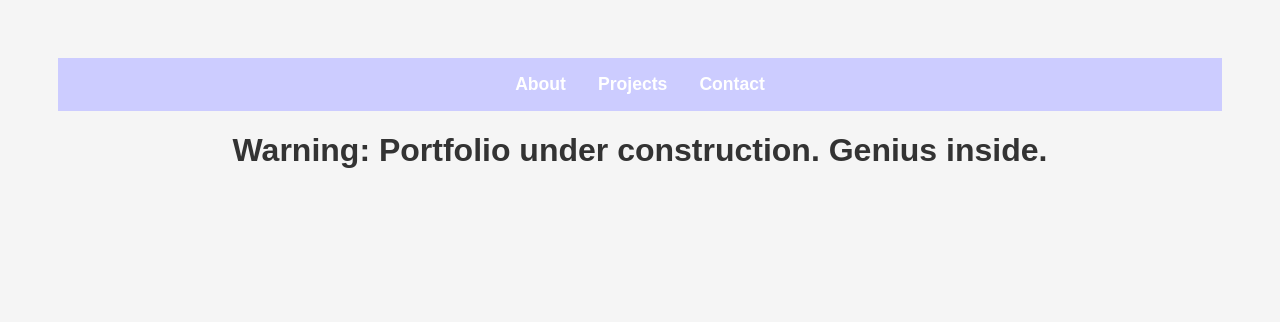
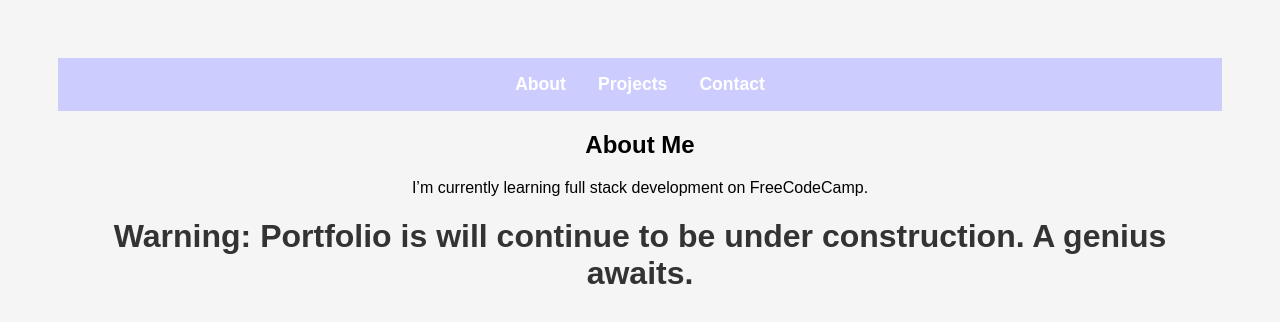
Before and after one commit to sajetauthayakumar/portfolio, a plain HTML site: page index.html in a window 1280 px wide. Drawn offline with Linux system fonts and the light colour scheme.

Commit message:
Update index.html

```diff
--- a/index.html
+++ b/index.html
@@ -16,7 +16,11 @@
       </ul>
     </nav>
   </header>
-  <h1>Warning: Portfolio under construction. Genius inside.</h1>
+  <section id="about">
+  <h2>About Me</h2>
+  <p>I’m currently learning full stack development on FreeCodeCamp.</p>
+</section>
+  <h1>Warning: Portfolio is will continue to be under construction. A genius awaits.</h1>
 
 </body>
 </html>
```
